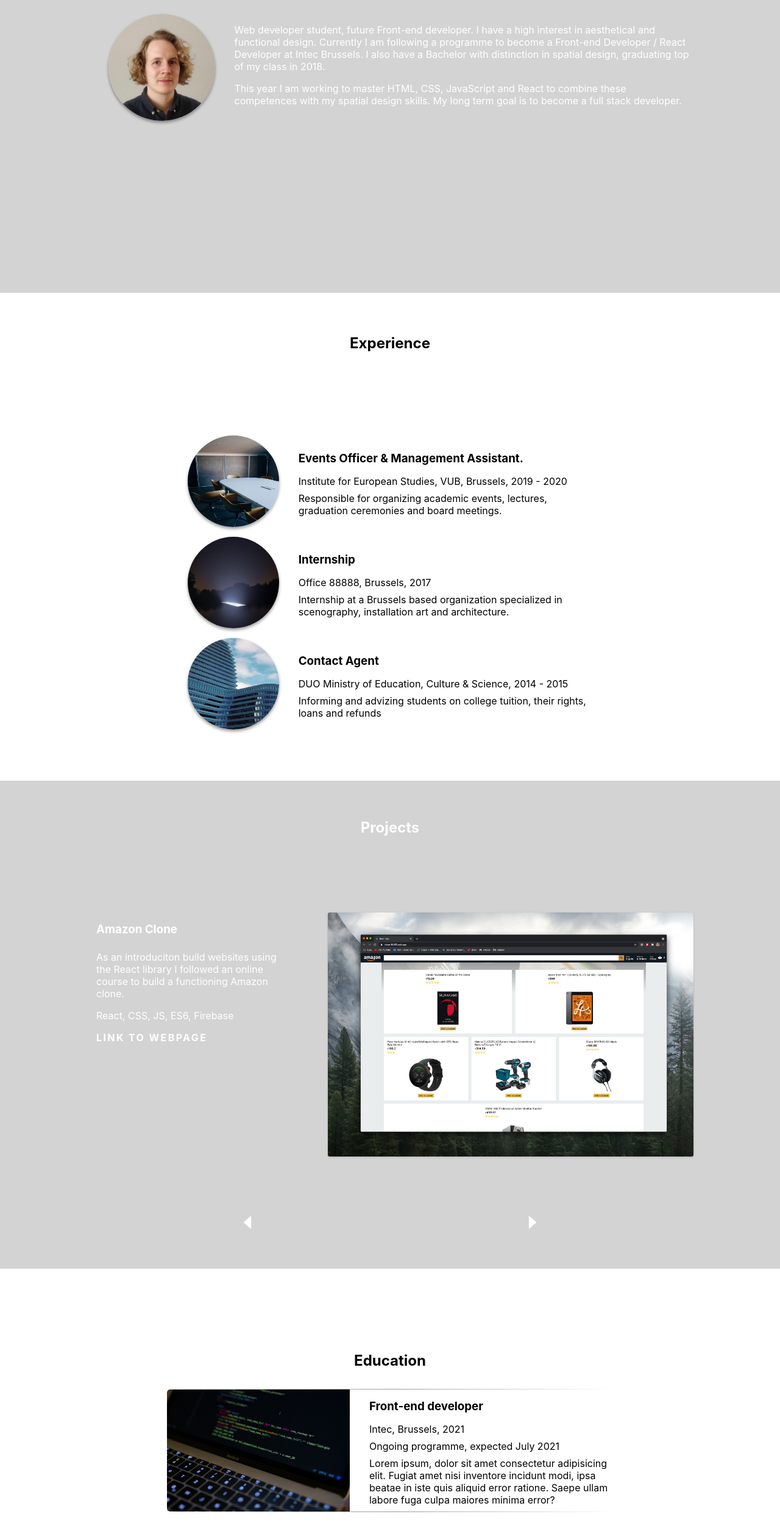
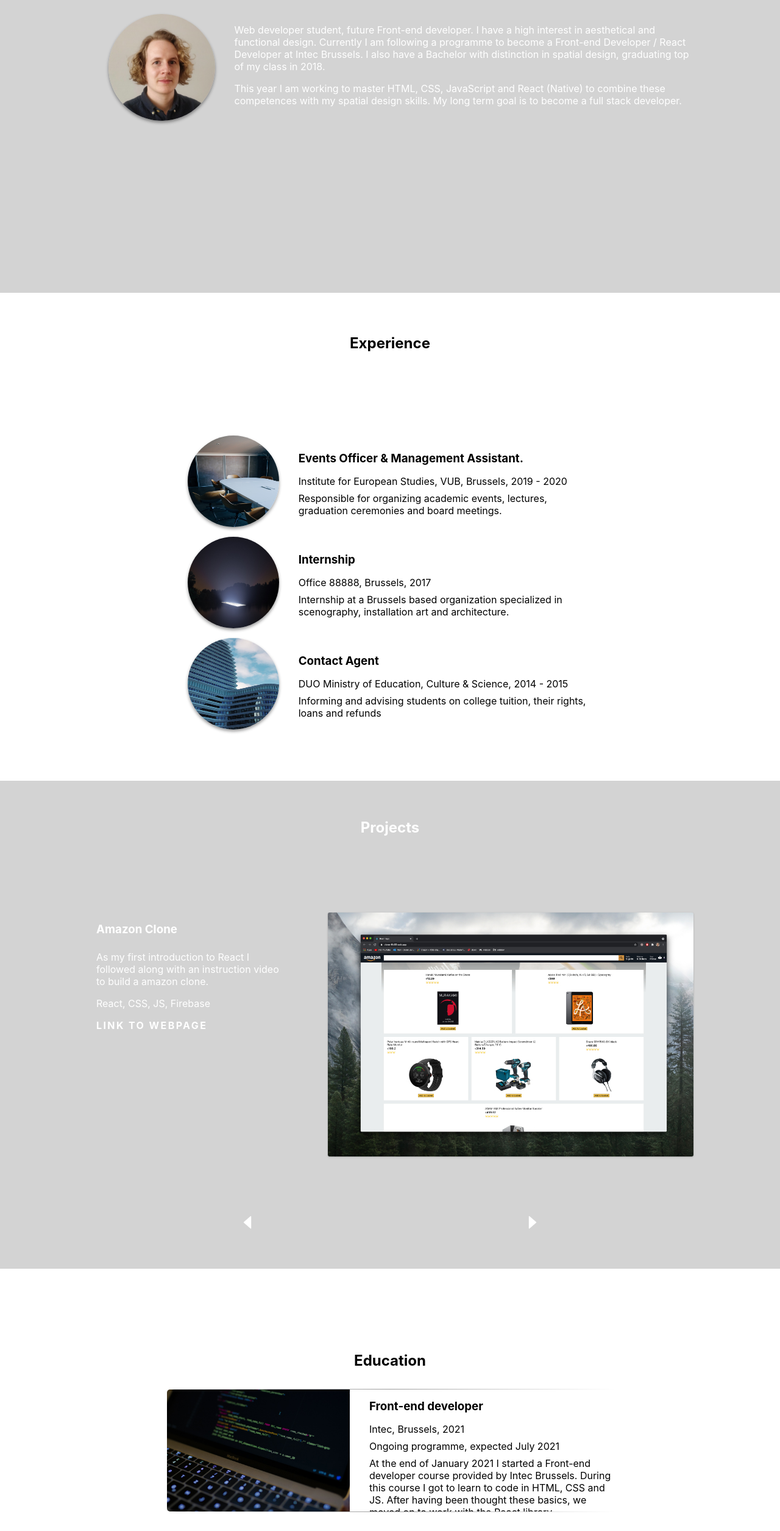
Before and after one commit to 712derek/portfolio, a React (Create React App) app in the folder portfolio/: page / in a window 1280 px wide. Shown: the part 1120-3630 px from the top of the page at 61% size. Built offline with nearby package versions, Linux system fonts and the light colour scheme.

Commit message:
data text updated

```diff
--- a/portfolio/src/data/AboutData.js
+++ b/portfolio/src/data/AboutData.js
@@ -2,12 +2,10 @@ import ImageOne from "../images/portrait.png";
 
 export const aboutData = [
   {
-    text:
-      "Web developer student, future Front-end developer. I have a high interest in aesthetical and functional design. Currently I am following a programme to become a Front-end Developer / React Developer at Intec Brussels. I also have a Bachelor with distinction in spatial design, graduating top of my class in 2018.",
+    text: "Web developer student, future Front-end developer. I have a high interest in aesthetical and functional design. Currently I am following a programme to become a Front-end Developer / React Developer at Intec Brussels. I also have a Bachelor with distinction in spatial design, graduating top of my class in 2018.",
   },
   {
-    text:
-      "This year I am working to master HTML, CSS, JavaScript and React to combine these competences with my spatial design skills. My long term goal is to become a full stack developer.",
+    text: "This year I am working to master HTML, CSS, JavaScript and React (Native) to combine these competences with my spatial design skills. My long term goal is to become a full stack developer.",
   },
   {
     image: ImageOne,
--- a/portfolio/src/data/EducationData.js
+++ b/portfolio/src/data/EducationData.js
@@ -1,24 +1,20 @@
-import WebDevtImg01 from "../images/lead_bg2.jpeg";
-import IntImg01 from "../images/education/input_02.jpeg";
-import IntImg02 from "../images/education/onderzoek.jpeg";
-import IntImg03 from "../images/education/chair_for_2.jpeg";
+import IntImg01 from "../images/lead_bg2.jpeg";
+import IntImg02 from "../images/education/input_02.jpeg";
 
 export const educationData = [
   {
     title: "Front-end developer",
-    image: WebDevtImg01,
+    image: IntImg01,
     year: "2021",
-    text:
-      "Lorem ipsum, dolor sit amet consectetur adipisicing elit. Fugiat amet nisi inventore incidunt modi, ipsa beatae in iste quis aliquid error ratione. Saepe ullam labore fuga culpa maiores minima error?",
+    text: "At the end of January 2021 I started a Front-end developer course provided by Intec Brussels. During this course I got to learn to code in HTML, CSS and JS. After having been thought these basics, we moved on to work with the React library",
     location: "Intec, Brussels",
     degree: "Ongoing programme, expected July 2021",
   },
   {
     title: "Interior / Spatial design",
-    image: IntImg01,
+    image: IntImg02,
     year: "2015 - 2018",
-    text:
-      "Lorem ipsum, dolor sit amet consectetur adipisicing elit. Fugiat amet nisi inventore incidunt modi, ipsa beatae in iste quis aliquid error ratione. Saepe ullam labore fuga culpa maiores minima error? Lorem ipsum, dolor sit amet consectetur adipisicing elit. Fugiat amet nisi inventore incidunt modi, ipsa beatae in iste quis aliquid error ratione. Saepe ullam labore fuga culpa maiores minima error?",
+    text: "When I moved to Brussels in 2015, I started the bachelor Interior Design at LUCA School of Arts. During my bachelor my main focus was spatial design and installation art. Several of my works got nominated for the end-of-the-years presentations and one for the Kortrijk Biennale. In 2018 I graduated with distinction.",
     location: "LUCA School of Arts, Brussels",
     degree: "B.A. with distinction",
   },
--- a/portfolio/src/data/ExperienceData.js
+++ b/portfolio/src/data/ExperienceData.js
@@ -22,6 +22,6 @@ export const experienceData = [
     location: "DUO Ministry of Education, Culture & Science",
     image: ImageDuo,
     year: "2014 - 2015",
-    text: "Informing and advizing students on college tuition, their rights, loans and refunds",
+    text: "Informing and advising students on college tuition, their rights, loans and refunds",
   },
 ];
--- a/portfolio/src/data/ProjectData.js
+++ b/portfolio/src/data/ProjectData.js
@@ -6,28 +6,33 @@ export const projectData = [
   {
     title: "React Portfolio",
     image: ProjectImg1,
-    text:
-      "As part of the Intec front-end developer course, I build a portfolio website. The assignment was to build a functional and aesthetic website using the React library. During the process I learned to build a website with Components. I kept the use of external components to a minimum to be able to push myself to learn as much as possible. Building this website also gave me an introduction into using react hooks. Instead of using the conventional styling in css files I used styled components to style my portfolio.",
-    skill: "React, Styled Components, JS, ES6, Firebase ",
+    text: "As part of the Intec front-end developer course, I build this portfolio website. The assignment was to build a functional and aesthetic website using the React library. During the process I learned to build a website with Components. I kept the use of external Components to a minimum to be able to push myself to learn as much as possible. Building this website also gave me an introduction into using react hooks. Instead of using the conventional styling in css files I used styled components to style my portfolio.",
+    skill: "React, Styled Components, JS, Firebase ",
     link: "https://github.com/712derek/portfolio",
     page: "github repository",
   },
   {
     title: "Amazon Clone",
     image: ProjectImg2,
-    text:
-      "As an introduciton build websites using the React library I followed an online course to build a functioning Amazon clone.",
-    skill: "React, CSS, JS, ES6, Firebase",
+    text: "As my first introduction to React I followed along with an instruction video to build a amazon clone.",
+    skill: "React, CSS, JS, Firebase",
     link: "https://clone-ffb32.web.app/",
     page: "webpage",
   },
   {
     title: "React styled components - udemy",
     image: ProjectImg3,
-    text:
-      '"Ditch CSS stylesheets! Learn CSS in JS to quickly and cleanly style React components with the styled components library." This extracurricular course I followed to get a better understanding of styled components',
+    text: '"Ditch CSS stylesheets! Learn CSS in JS to quickly and cleanly style React components with the styled components library." To get a better understanding of modern React styling I followed an extra curricular course on udemy.',
     skill: "React, Styled Components",
     link: "https://github.com/712derek/styled-components-v5",
     page: "github repository",
   },
+  {
+    title: "React Native - The Practical Guide [2021 Edition] - udemy",
+    image: ProjectImg3,
+    text: '"Use React Native and your React knowledge to build native iOS and Android Apps - incl. Push Notifications, Hooks, Redux" As an extra curricular course I started this React-Native course to get a basic understanding of this library.',
+    skill: "React-Native, Hooks, Redux",
+    link: "https://github.com/712derek/rn-guess-a-number",
+    page: "github repository",
+  },
 ];
```
